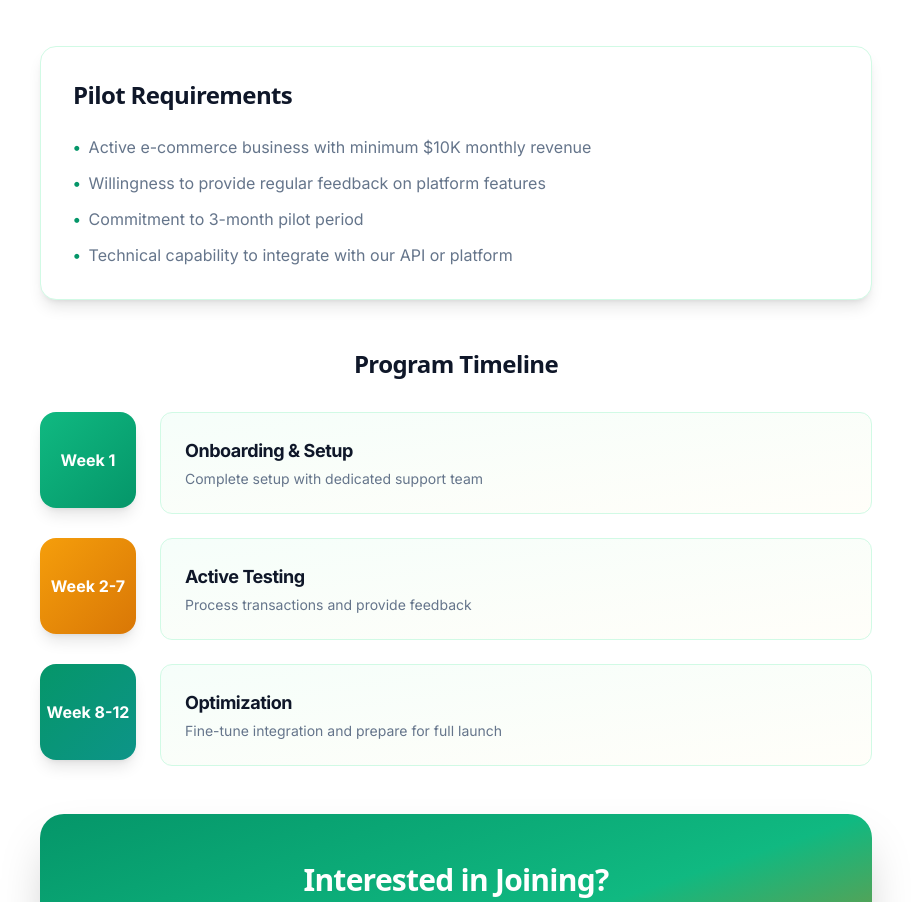
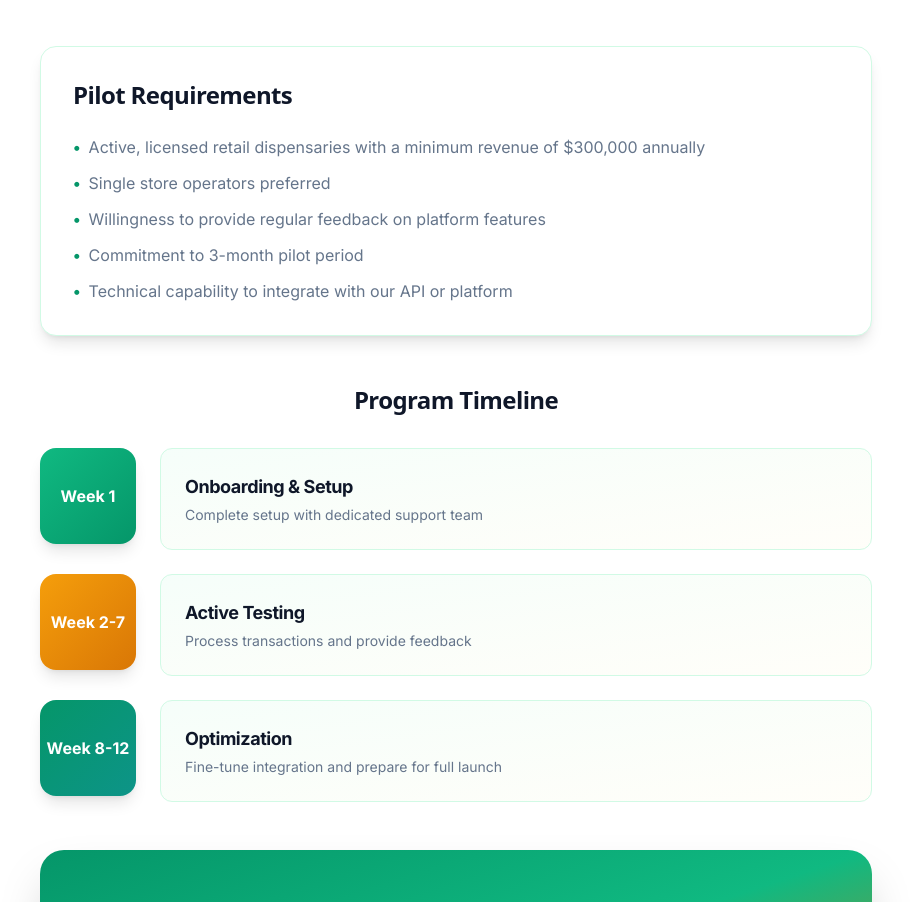
Before and after one commit to kishoremk05/bnplWebsite, a React (Vite) app: page /pilot in a window 1280 px wide. Shown: the part 1140-2042 px from the top of the page, without its empty margins (184-1095 px from the left). Built offline with nearby package versions, Linux system fonts and the light colour scheme; no server answers; the HTML template or start-up script is replaced by a standard one.

Commit message:
new changes

```diff
--- a/src/components/landing/DashboardShowcase.tsx
+++ b/src/components/landing/DashboardShowcase.tsx
@@ -250,7 +250,7 @@ export function DashboardShowcase() {
                   viewport={{ once: true }}
                   transition={{ delay: 0.4, duration: 0.5, ease: smoothEasing }}
                 >
-                  Use Veridian Credit Systems at your favorite local stores. Split payments anywhere, anytime.
+                  Use Veridian Credit Systems at your favorite local dispensary. Split payments anywhere, anytime.
                 </motion.p>
                 <motion.div
                   initial={{ opacity: 0, y: 20 }}
@@ -280,7 +280,7 @@ export function DashboardShowcase() {
                 viewport={{ once: true }}
                 transition={{ delay: 0.6, duration: 0.5, ease: smoothEasing }}
               >
-                <p className="text-white/70 text-sm mb-3 drop-shadow-md">Trusted by 500+ stores</p>
+                <p className="text-white/70 text-sm mb-3 drop-shadow-md">Trusted by 500+ dispensaries</p>
                 <div className="flex -space-x-3">
                   {[
                     "https://images.unsplash.com/photo-1494790108377-be9c29b29330?w=200&q=90",
--- a/src/components/landing/HowCustomersPay.tsx
+++ b/src/components/landing/HowCustomersPay.tsx
@@ -90,7 +90,7 @@ export function HowCustomersPay() {
             How customers are paying<br />with Veridian Credit Systems
           </h2>
           <p className="text-lg text-muted-foreground max-w-2xl mx-auto">
-            Choose your category and see how easy it is to split payments
+            Choose your dispensary and see how easy it is to split payments
           </p>
         </motion.div>
 
--- a/src/pages/Pilot.tsx
+++ b/src/pages/Pilot.tsx
@@ -118,7 +118,11 @@ const Pilot = () => {
               <ul className="space-y-3 text-muted-foreground">
                 <li className="flex items-start gap-2">
                   <span className="text-emerald-600 font-bold">•</span>
-                  <span>Active e-commerce business with minimum $10K monthly revenue</span>
+                  <span>Active, licensed retail dispensaries with a minimum revenue of $300,000 annually</span>
+                </li>
+                <li className="flex items-start gap-2">
+                  <span className="text-emerald-600 font-bold">•</span>
+                  <span>Single store operators preferred</span>
                 </li>
                 <li className="flex items-start gap-2">
                   <span className="text-emerald-600 font-bold">•</span>
```
